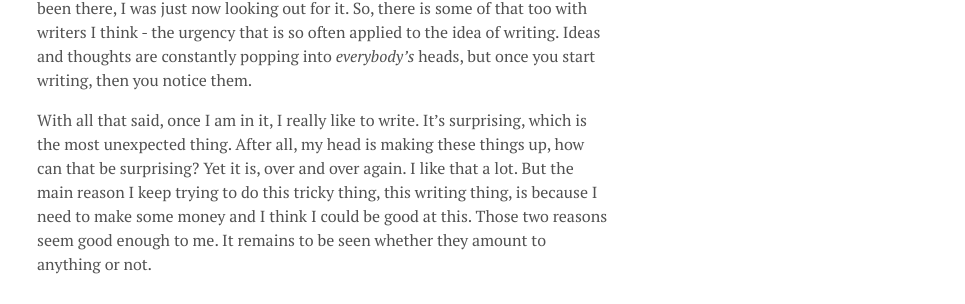
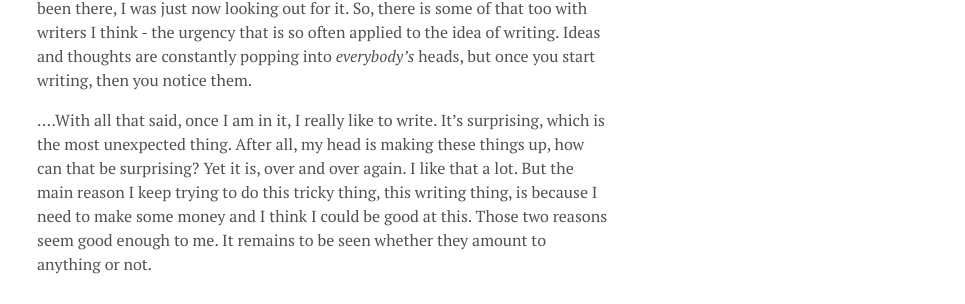
Before and after one commit to readertowriter/readertowriter.github.io, a Jekyll site: the page built from _posts/2015-01-19-Money.md, in a window 1280 px wide. Shown: the part 563-867 px from the top of the page, without its empty margins (315-1280 px from the left). Built offline with Jekyll 4.4.1, drawn with Linux system fonts in a browser that asks for light colours; Markdown is read by kramdown in place of the engine named in the settings.

```diff
--- a/_posts/2015-01-19-Money.md
+++ b/_posts/2015-01-19-Money.md
@@ -9,4 +9,4 @@ In any endeavor, it seems to me, delve into it deep enough, and all the mysterie
 
 Also, I remember when I started studying a foreign language in college, all of a sudden it seemed that the language was *everywhere*, but of course it had always been there, I was just now looking out for it. So, there is some of that too with writers I think - the urgency that is so often applied to the idea of writing. Ideas and thoughts are constantly popping into *everybody's* heads, but once you start writing, then you notice them.
 
-With all that said, once I am in it, I really like to write. It's surprising, which is the most unexpected thing. After all, my head is making these things up, how can that be surprising? Yet it is, over and over again. I like that a lot. But the main reason I keep trying to do this tricky thing, this writing thing, is because I need to make some money and I think I could be good at this. Those two reasons seem good enough to me. It remains to be seen whether they amount to anything or not.
+....With all that said, once I am in it, I really like to write. It's surprising, which is the most unexpected thing. After all, my head is making these things up, how can that be surprising? Yet it is, over and over again. I like that a lot. But the main reason I keep trying to do this tricky thing, this writing thing, is because I need to make some money and I think I could be good at this. Those two reasons seem good enough to me. It remains to be seen whether they amount to anything or not.
```
